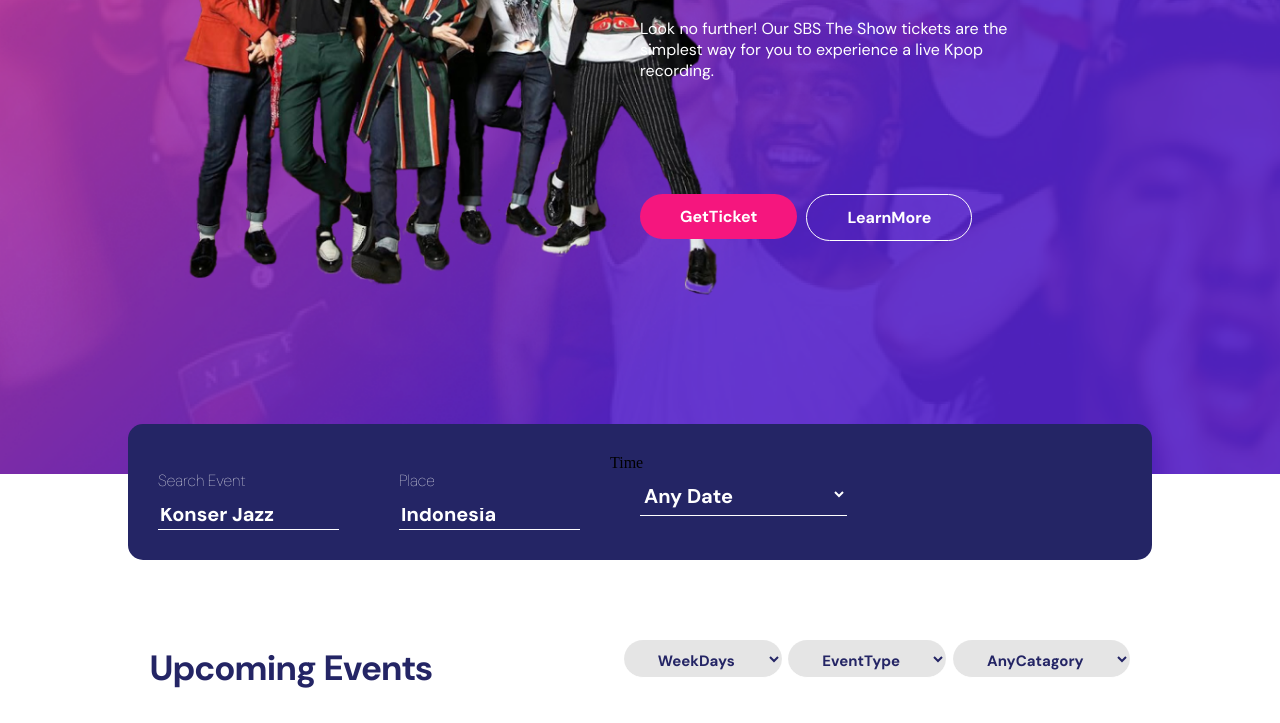
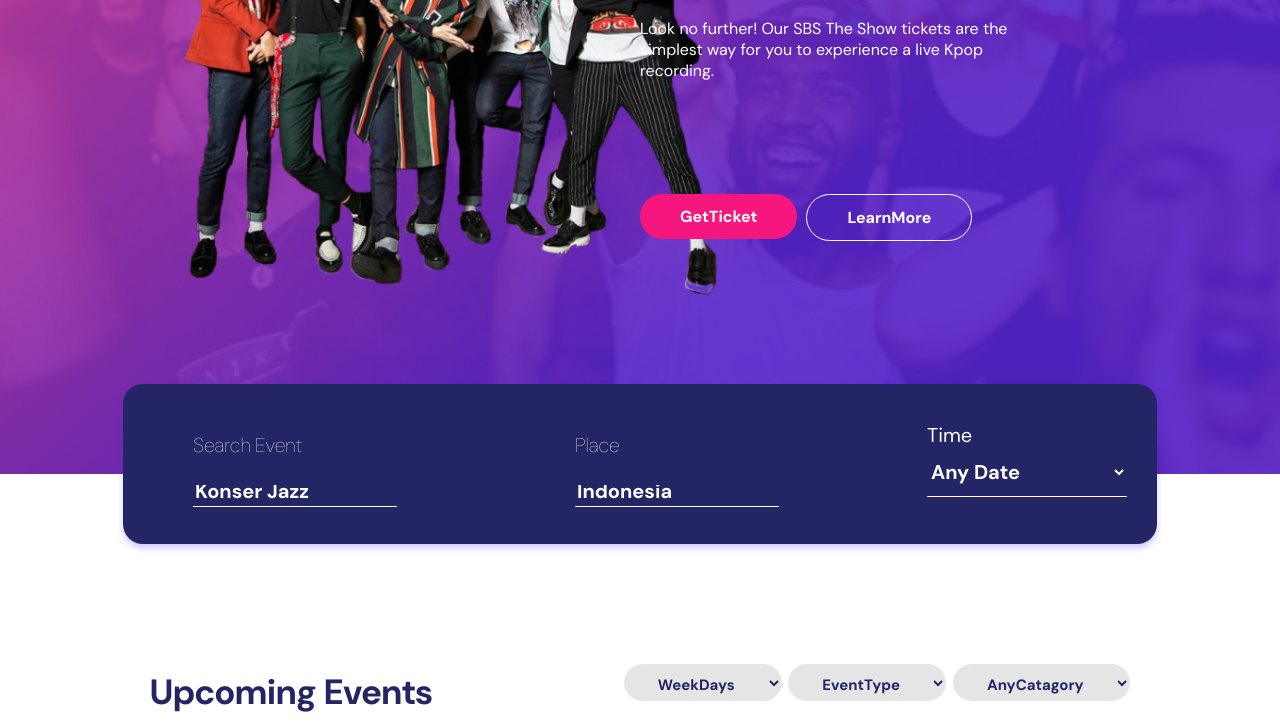
Before and after one commit to OussamaBenoujja/brief-2---Eventify-Plateforme-de-Billetterie-v-nementielle, a plain HTML site: page index.html in a window 1280 px wide. Shown: the part 326-1049 px from the top of the page. Drawn offline with Linux system fonts and the light colour scheme.

Commit message:
modified the style.css file

```diff
--- a/style.css
+++ b/style.css
@@ -211,21 +211,33 @@ footer hr{
     width: 150px;
 }
 .searchBox{
-    z-index: 100;
     position: relative;
-    top: -50px;
+    top:-90px;
+    padding-left: 10px;
+    display: flex;
+
+    background-color: rgb(36, 37, 101);
+    border-radius: 20px;
+    height: 150px;
     width: 80%;
-    background-color: #242565;
+    margin: 0 auto;
+    padding-bottom: 10px;
+    box-shadow: 0 4px 6px rgb(61, 55, 241, 0.25);
+    font-family: dmSans;
+    color: white;
+    font-size: 20px;
+    z-index: 10000;
     display: flex;
-    flex-direction: row;
+    align-items: center;
+    justify-content: center;
+    justify-content: space-between;
+    flex-wrap: wrap;
+}
+.searchBox span{
+    margin-left: 30px;
+    margin-right: 30px;
+}
 
-    padding-top: 30px;
-    padding-bottom: 30px;
-    border: 0px;
-    border-radius: 15px;
-    margin: 0 auto;
-    border-style: solid;
-}
 .searchBox p{
     margin-left: 30px;
     margin-right: 30px;
@@ -241,6 +253,7 @@ footer hr{
     border: 0px;
     border-bottom: 1px solid white;
     padding-bottom: 5px;
+    width: 200px;
 }
 .searchBox input::placeholder{
     color: white;
@@ -248,15 +261,7 @@ footer hr{
     font-weight: bold;
     font-size: 20px;
 }
-.searchBox select{
-    margin-left: 30px;
-    margin-right: 30px;
-    fill: none;
-    background: transparent;
-    border: 0px;
-    border-bottom: 1px solid white;
-    padding-bottom: 5px;
-}
+
 .eventsMenus{
     color: #242565;
     font-family: dmSans;
@@ -434,7 +439,7 @@ footer hr{
 }
 
 .SearchInput {
-
+    outline: none;
     color: white;
     font-family: dmSans;
     font-weight: bold;
@@ -444,6 +449,7 @@ footer hr{
     background-color: transparent;
     border: none;
     border-bottom: 1px solid rgb(255, 255, 255);
+    width: 200px;
 }
 .SearchInput option {
     color: white;
@@ -456,7 +462,11 @@ footer hr{
 }
 
 .SearchInput:focus {
-    border: none;
-    outline: none;
+    border: none !important;
+    outline: none !important;
     border-bottom: 1px solid rgb(255, 255, 255);
 }
+.spanthing{
+    display: flex;
+    flex-direction: column;
+}
```
